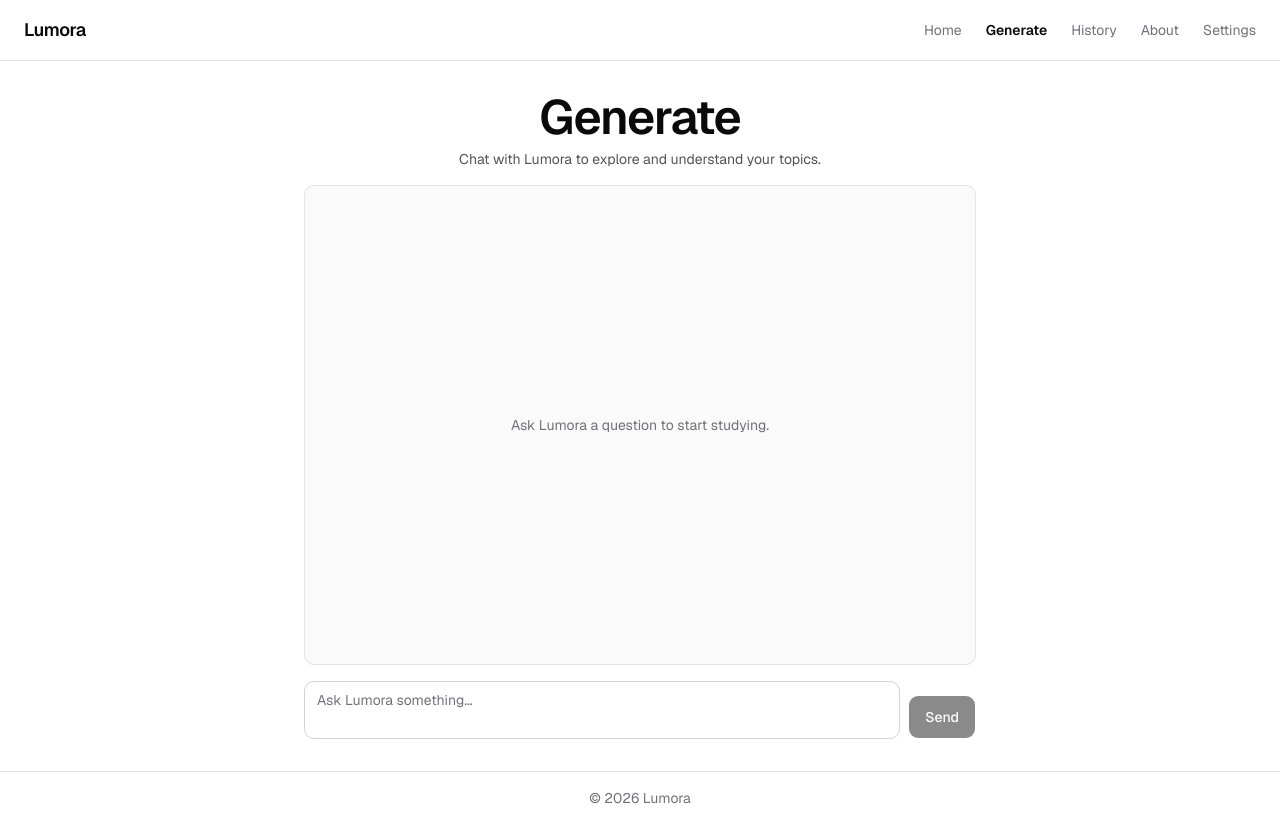
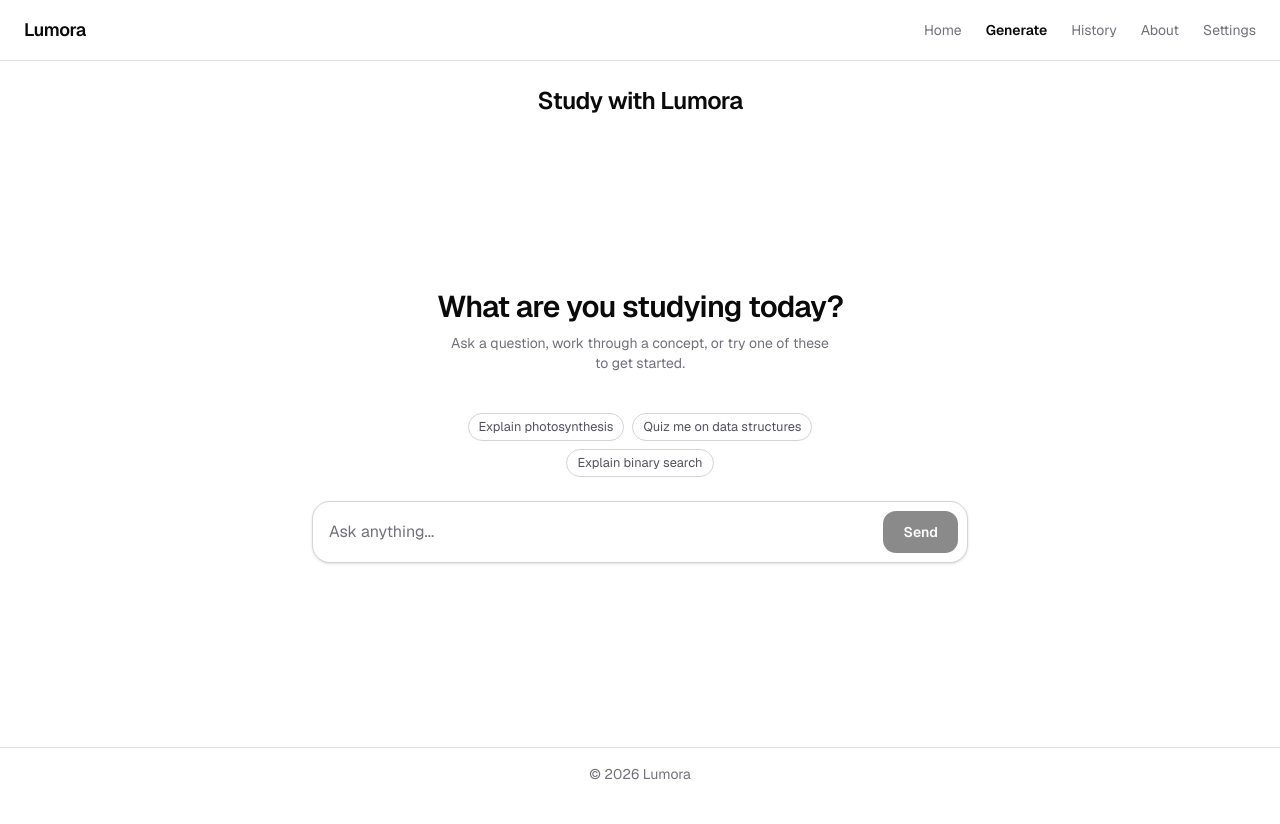
Before and after one commit to jstmoizz/lumora, a Next.js app: page /generate in a window 1280 px wide. After the commit the page ends 800 px from the top, so only its background shows below. Built offline with nearby package versions, Linux system fonts and the light colour scheme.

Commit message:
Polish generate page UI and chat scrollbar

```diff
--- a/app/generate/ChatInterface.tsx
+++ b/app/generate/ChatInterface.tsx
@@ -9,6 +9,9 @@ import {
 } from "react";
 import { useChat } from "@ai-sdk/react";
 import { DefaultChatTransport, isTextUIPart } from "ai";
+import { useGSAP } from "@gsap/react";
+import gsap from "gsap";
+import { ArrowDownIcon } from "lucide-react";
 import { Streamdown } from "streamdown";
 import "streamdown/styles.css";
 import { Button } from "@/components/ui/button";
@@ -17,6 +20,15 @@ import { Button } from "@/components/ui/button";
 // purpose of re-engaging auto-scroll. A small tolerance, not an exact 0,
 // so sub-pixel/rounding scroll positions don't falsely look "scrolled up".
 const NEAR_BOTTOM_THRESHOLD_PX = 64;
+
+// Suggestions shown in the empty state to demonstrate what Lumora can help
+// with. Purely illustrative copy — clicking one sends it as-is via the same
+// `sendMessage` path as the composer, no separate submission logic.
+const EXAMPLE_PROMPTS = [
+  "Explain photosynthesis",
+  "Quiz me on data structures",
+  "Explain binary search",
+];
 
 function prefersReducedMotion() {
   if (typeof window === "undefined") return true;
@@ -31,6 +43,7 @@ export default function ChatInterface() {
 
   const isGenerating = status === "submitted" || status === "streaming";
   const canSend = input.trim().length > 0 && status === "ready";
+  const isEmpty = messages.length === 0;
 
   const scrollContainerRef = useRef<HTMLDivElement>(null);
   // Mirrors "is the user currently near the bottom", read on every scroll
@@ -38,6 +51,20 @@ export default function ChatInterface() {
   // (near <-> away) touch React state, via `showJumpToLatest` below.
   const isNearBottomRef = useRef(true);
   const [showJumpToLatest, setShowJumpToLatest] = useState(false);
+
+  // Refs targeted by the empty-state entrance animation below.
+  const emptyStateRef = useRef<HTMLDivElement>(null);
+  const emptyHeadingRef = useRef<HTMLHeadingElement>(null);
+  const emptyDescriptionRef = useRef<HTMLParagraphElement>(null);
+  const emptyExamplesRef = useRef<HTMLDivElement>(null);
+  const emptyComposerRef = useRef<HTMLDivElement>(null);
+
+  const jumpButtonWrapperRef = useRef<HTMLDivElement>(null);
+
+  // Message ids already given their entrance animation, so a message is
+  // only ever animated in once — never re-triggered while its text is
+  // still streaming in.
+  const animatedMessageIdsRef = useRef<Set<string>>(new Set());
 
   function isScrolledNearBottom() {
     const el = scrollContainerRef.current;
@@ -55,6 +82,11 @@ export default function ChatInterface() {
   // Track the user's own scrolling. Passive + only updates state on an
   // actual near/away transition, so this doesn't re-render on every pixel
   // of scroll while the list is (for example) being auto-followed.
+  //
+  // The scroll container only exists in the DOM once the conversation has
+  // started (see `isEmpty` below), so this must re-run when that mounts —
+  // an empty dep array would attach to nothing on first render and never
+  // pick the container up once it appears.
   useEffect(() => {
     const el = scrollContainerRef.current;
     if (!el) return;
@@ -69,7 +101,7 @@ export default function ChatInterface() {
 
     el.addEventListener("scroll", handleScroll, { passive: true });
     return () => el.removeEventListener("scroll", handleScroll);
-  }, []);
+  }, [isEmpty]);
 
   // Auto-follow new content (streamed tokens or newly added messages), but
   // only while the user hasn't scrolled away from the bottom. Instant
@@ -80,6 +112,87 @@ export default function ChatInterface() {
     if (!isNearBottomRef.current) return;
     scrollToBottom("auto");
   }, [messages]);
+
+  // One-time cascading entrance for the empty state (heading -> description
+  // -> example prompts -> composer). The empty state only ever renders once
+  // per session — there's no "clear chat" affordance — so this runs once on
+  // mount and never again.
+  useGSAP(
+    () => {
+      if (prefersReducedMotion()) return;
+      if (
+        !emptyHeadingRef.current ||
+        !emptyDescriptionRef.current ||
+        !emptyComposerRef.current
+      ) {
+        return;
+      }
+
+      const prompts = emptyExamplesRef.current
+        ? Array.from(emptyExamplesRef.current.children)
+        : [];
+
+      gsap
+        .timeline({ defaults: { ease: "power2.out", duration: 0.35 } })
+        .from(emptyHeadingRef.current, { opacity: 0, y: 14 })
+        .from(emptyDescriptionRef.current, { opacity: 0, y: 10 }, "-=0.22")
+        .from(prompts, { opacity: 0, y: 8, stagger: 0.06 }, "-=0.18")
+        .from(emptyComposerRef.current, { opacity: 0, y: 10 }, "-=0.15");
+    },
+    { scope: emptyStateRef, dependencies: [] },
+  );
+
+  // Fade + scale the Jump-to-latest badge in whenever it becomes visible.
+  // No matching exit animation: it would need extra state just to delay
+  // unmounting past the existing `showJumpToLatest` condition, and instant
+  // disappearance doesn't hurt the UX enough to justify that.
+  useGSAP(
+    () => {
+      if (
+        !showJumpToLatest ||
+        prefersReducedMotion() ||
+        !jumpButtonWrapperRef.current
+      ) {
+        return;
+      }
+      gsap.fromTo(
+        jumpButtonWrapperRef.current,
+        { opacity: 0, scale: 0.95 },
+        { opacity: 1, scale: 1, duration: 0.22, ease: "power2.out" },
+      );
+    },
+    { dependencies: [showJumpToLatest] },
+  );
+
+  // Animate a message row in only the first time it's introduced into the
+  // list — never on subsequent content updates. `messages.length` only
+  // changes when a message is pushed (a new user message, or the
+  // assistant's first streamed chunk); it stays constant while an existing
+  // message's text is being replaced chunk-by-chunk, so this intentionally
+  // does not fire on every streamed token.
+  useGSAP(
+    () => {
+      if (prefersReducedMotion()) return;
+      const latest = messages[messages.length - 1];
+      if (!latest || animatedMessageIdsRef.current.has(latest.id)) return;
+      animatedMessageIdsRef.current.add(latest.id);
+
+      const el = scrollContainerRef.current?.querySelector(
+        `[data-message-id="${latest.id}"]`,
+      );
+      if (!el) return;
+
+      const isUser = latest.role === "user";
+      gsap.from(el, {
+        opacity: 0,
+        x: isUser ? 16 : 0,
+        y: isUser ? 0 : 8,
+        duration: 0.3,
+        ease: "power2.out",
+      });
+    },
+    { dependencies: [messages.length] },
+  );
 
   function handleJumpToLatest() {
     isNearBottomRef.current = true;
@@ -101,6 +214,11 @@ export default function ChatInterface() {
     }
   }
 
+  function handleExampleClick(prompt: string) {
+    if (status !== "ready") return;
+    sendMessage({ text: prompt });
+  }
+
   // No assistant message exists yet for this turn (the API hasn't sent the
   // message-start event). Once it does, the per-message "pending" branch
   // below takes over with the same "Thinking..." text, so there is no
@@ -109,19 +227,116 @@ export default function ChatInterface() {
   const awaitingAssistantMessage =
     status === "submitted" && (!lastMessage || lastMessage.role === "user");
 
+  const composer = (
+    <form
+      onSubmit={handleSubmit}
+      className="flex w-full items-end gap-2 rounded-2xl border border-zinc-300 bg-background p-2 shadow-sm transition-[border-color,box-shadow] duration-200 ease-out focus-within:border-ring focus-within:shadow-md focus-within:ring-2 focus-within:ring-ring/30 dark:border-zinc-700"
+    >
+      <textarea
+        value={input}
+        onChange={(event) => setInput(event.target.value)}
+        onKeyDown={handleKeyDown}
+        disabled={isGenerating}
+        placeholder="Ask anything..."
+        rows={1}
+        aria-label="Message"
+        className="max-h-40 flex-1 resize-none bg-transparent px-2 py-2.5 text-base leading-6 text-foreground placeholder:text-zinc-500 focus:outline-none disabled:opacity-50 dark:placeholder:text-zinc-500"
+      />
+      {isGenerating ? (
+        <Button
+          type="button"
+          variant="outline"
+          onClick={() => stop()}
+          className="h-11 shrink-0 rounded-xl px-4 text-sm font-semibold transition-transform duration-150 ease-out hover:-translate-y-0.5 hover:scale-[1.03]"
+        >
+          Stop
+        </Button>
+      ) : (
+        <Button
+          type="submit"
+          disabled={!canSend}
+          className="h-11 shrink-0 rounded-xl px-5 text-sm font-semibold transition-transform duration-150 ease-out hover:-translate-y-0.5 hover:scale-[1.03]"
+        >
+          Send
+        </Button>
+      )}
+    </form>
+  );
+
+  const errorBanner = error ? (
+    <p className="text-sm text-red-600 dark:text-red-400">
+      Something went wrong: {error.message}
+    </p>
+  ) : null;
+
   return (
-    <div className="flex w-full max-w-2xl flex-1 flex-col gap-4">
-      <div className="relative">
+    <div className="flex w-full min-h-0 max-w-2xl flex-1 flex-col gap-4">
+      {isEmpty ? (
+        <div
+          ref={emptyStateRef}
+          className="flex flex-1 flex-col items-center justify-center gap-8 px-2 py-6 text-center"
+        >
+          <div className="flex flex-col items-center gap-2">
+            <h2
+              ref={emptyHeadingRef}
+              className="text-2xl font-semibold tracking-tight text-foreground sm:text-3xl"
+            >
+              What are you studying today?
+            </h2>
+            <p
+              ref={emptyDescriptionRef}
+              className="max-w-sm text-sm text-zinc-500 dark:text-zinc-400"
+            >
+              Ask a question, work through a concept, or try one of these to
+              get started.
+            </p>
+          </div>
+
+          <div
+            ref={emptyExamplesRef}
+            role="group"
+            aria-label="Example prompts"
+            className="flex max-w-md flex-wrap items-center justify-center gap-2"
+          >
+            {EXAMPLE_PROMPTS.map((prompt) => (
+              <Button
+                key={prompt}
+                type="button"
+                variant="outline"
+                size="sm"
+                onClick={() => handleExampleClick(prompt)}
+                className="rounded-full border-zinc-300 font-normal text-zinc-600 transition-transform duration-150 ease-out hover:-translate-y-0.5 hover:scale-[1.03] dark:border-zinc-700 dark:text-zinc-400"
+              >
+                {prompt}
+              </Button>
+            ))}
+          </div>
+
+          {errorBanner}
+
+          <div ref={emptyComposerRef} className="w-full">
+            {composer}
+          </div>
+        </div>
+      ) : (
+        <>
+          <div className="relative min-h-0 flex-1">
+            {/*
+              Plain scroll container: no border/background/fixed height. It
+              only establishes the scrollable region — `scrollContainerRef`,
+              and the scrollHeight/scrollTop/clientHeight math the existing
+              near-bottom + auto-follow effects above read from it, are
+              untouched. `justify-end` lives on the inner wrapper below
+              (not here) specifically so a short conversation rests at the
+              bottom without relying on justify-content on the
+              overflow:auto element itself, which is a known source of
+              scroll-position quirks.
+            */}
             <div
               ref={scrollContainerRef}
-          className="flex h-[60dvh] min-h-80 flex-col gap-3 overflow-y-auto rounded-lg border border-zinc-200 bg-zinc-50 p-4 dark:border-zinc-800 dark:bg-zinc-900"
+              className="chat-scrollbar h-full overflow-y-auto"
             >
-          {messages.length === 0 && !awaitingAssistantMessage && (
-            <p className="m-auto max-w-xs text-center text-sm text-zinc-500 dark:text-zinc-500">
-              Ask Lumora a question to start studying.
-            </p>
-          )}
-
+              <div className="flex min-h-full flex-col justify-end gap-6 py-4">
                 {messages.map((message, index) => {
                   const isUser = message.role === "user";
                   const text = message.parts
@@ -135,88 +350,62 @@ export default function ChatInterface() {
                   return (
                     <div
                       key={message.id}
+                      data-message-id={message.id}
                       className={isUser ? "flex justify-end" : "flex justify-start"}
                     >
-                <div
-                  className={
-                    isUser
-                      ? "min-w-0 max-w-[85%] rounded-lg bg-foreground px-4 py-2 text-sm whitespace-pre-wrap break-words text-background sm:max-w-[75%]"
-                      : "min-w-0 max-w-[85%] rounded-lg border border-zinc-200 bg-background px-4 py-2 text-sm whitespace-pre-wrap break-words text-foreground sm:max-w-[75%] dark:border-zinc-800"
-                  }
-                >
+                      {isUser ? (
+                        <div className="min-w-0 max-w-[85%] rounded-2xl bg-primary px-4 py-2.5 text-[15px] leading-relaxed whitespace-pre-wrap break-words text-primary-foreground sm:max-w-[75%]">
+                          {text}
+                        </div>
+                      ) : (
+                        <div className="min-w-0 w-full text-[15px] leading-relaxed whitespace-pre-wrap break-words text-foreground">
                           {isPending ? (
-                    <span className="text-zinc-500 dark:text-zinc-500">
+                            <span className="text-zinc-500 motion-safe:animate-pulse dark:text-zinc-500">
                               Thinking&hellip;
                             </span>
-                  ) : isUser ? (
-                    text
                           ) : (
                             <Streamdown>{text}</Streamdown>
                           )}
                         </div>
+                      )}
                     </div>
                   );
                 })}
 
                 {awaitingAssistantMessage && (
                   <div className="flex justify-start">
-              <div className="max-w-[85%] rounded-lg border border-zinc-200 bg-background px-4 py-2 text-sm text-zinc-500 sm:max-w-[75%] dark:border-zinc-800 dark:text-zinc-500">
+                    <span className="text-[15px] text-zinc-500 motion-safe:animate-pulse dark:text-zinc-500">
                       Thinking&hellip;
-              </div>
+                    </span>
                   </div>
                 )}
               </div>
+            </div>
 
-        {showJumpToLatest && messages.length > 0 && (
-          <div className="pointer-events-none absolute inset-x-0 bottom-3 flex justify-center">
+            {showJumpToLatest && (
+              <div
+                ref={jumpButtonWrapperRef}
+                className="pointer-events-none absolute inset-x-0 bottom-2 flex justify-center"
+              >
                 <Button
                   type="button"
                   variant="secondary"
                   size="sm"
                   onClick={handleJumpToLatest}
-              className="pointer-events-auto shadow-md"
+                  className="pointer-events-auto gap-1 rounded-full border border-zinc-200 shadow-md transition-transform duration-150 ease-out hover:-translate-y-0.5 hover:scale-[1.03] dark:border-zinc-700"
                 >
-              Jump to latest ↓
+                  <ArrowDownIcon className="size-3.5" />
+                  Jump to latest
                 </Button>
               </div>
             )}
           </div>
 
-      {error && (
-        <p className="text-sm text-red-600 dark:text-red-400">
-          Something went wrong: {error.message}
-        </p>
+          {errorBanner}
+
+          {composer}
+        </>
       )}
-
-      <form
-        onSubmit={handleSubmit}
-        className="flex flex-col gap-2 sm:flex-row sm:items-end"
-      >
-        <textarea
-          value={input}
-          onChange={(event) => setInput(event.target.value)}
-          onKeyDown={handleKeyDown}
-          disabled={isGenerating}
-          placeholder="Ask Lumora something..."
-          rows={2}
-          aria-label="Message"
-          className="flex-1 resize-none rounded-lg border border-zinc-300 bg-background px-3 py-2 text-sm text-foreground placeholder:text-zinc-500 focus:ring-2 focus:ring-zinc-400 focus:outline-none disabled:opacity-50 dark:border-zinc-700 dark:placeholder:text-zinc-500"
-        />
-        {isGenerating ? (
-          <Button
-            type="button"
-            variant="outline"
-            onClick={() => stop()}
-            className="h-11 px-4"
-          >
-            Stop
-          </Button>
-        ) : (
-          <Button type="submit" disabled={!canSend} className="h-11 px-4">
-            Send
-          </Button>
-        )}
-      </form>
     </div>
   );
 }
--- a/app/generate/page.tsx
+++ b/app/generate/page.tsx
@@ -2,15 +2,10 @@ import ChatInterface from "./ChatInterface";
 
 export default function GeneratePage() {
   return (
-    <main className="flex flex-1 flex-col items-center gap-4 px-4 py-8 sm:px-6">
-      <div className="flex flex-col items-center gap-2 text-center">
-        <h1 className="text-4xl font-semibold tracking-tight text-foreground sm:text-5xl">
-          Generate
-        </h1>
-        <p className="max-w-md text-sm text-zinc-600 dark:text-zinc-400">
-          Chat with Lumora to explore and understand your topics.
-        </p>
-      </div>
+    <main className="flex min-h-0 flex-1 flex-col items-center gap-3 px-4 py-6 sm:px-6">
+      <h1 className="motion-safe:animate-in motion-safe:fade-in motion-safe:duration-500 text-xl font-semibold tracking-tight text-foreground sm:text-2xl">
+        Study with Lumora
+      </h1>
       <ChatInterface />
     </main>
   );
--- a/app/layout.tsx
+++ b/app/layout.tsx
@@ -25,7 +25,7 @@ export default function RootLayout({ children }: LayoutProps<"/">) {
       lang="en"
       className={`${geistSans.variable} ${geistMono.variable} h-full antialiased`}
     >
-      <body className="min-h-full flex flex-col">
+      <body className="h-full flex flex-col">
         <header className="flex flex-col items-center justify-between gap-3 border-b border-zinc-200 px-6 py-4 sm:flex-row dark:border-zinc-800">
           <Link
             href="/"
--- a/package.json
+++ b/package.json
@@ -12,9 +12,11 @@
     "@ai-sdk/anthropic": "^4.0.36",
     "@ai-sdk/groq": "^4.0.27",
     "@ai-sdk/react": "^4.0.61",
+    "@gsap/react": "^2.1.2",
     "ai": "^7.0.58",
     "class-variance-authority": "^0.7.1",
     "clsx": "^2.1.1",
+    "gsap": "^3.15.0",
     "lucide-react": "^1.31.0",
     "next": "16.3.0",
     "radix-ui": "^1.6.7",
```
Also changed, not shown: app/globals.css (+31 -0 lines), 1 other file (tests, documents, lock files or other folders). Lines whose indentation alone changed are shown as unchanged.
